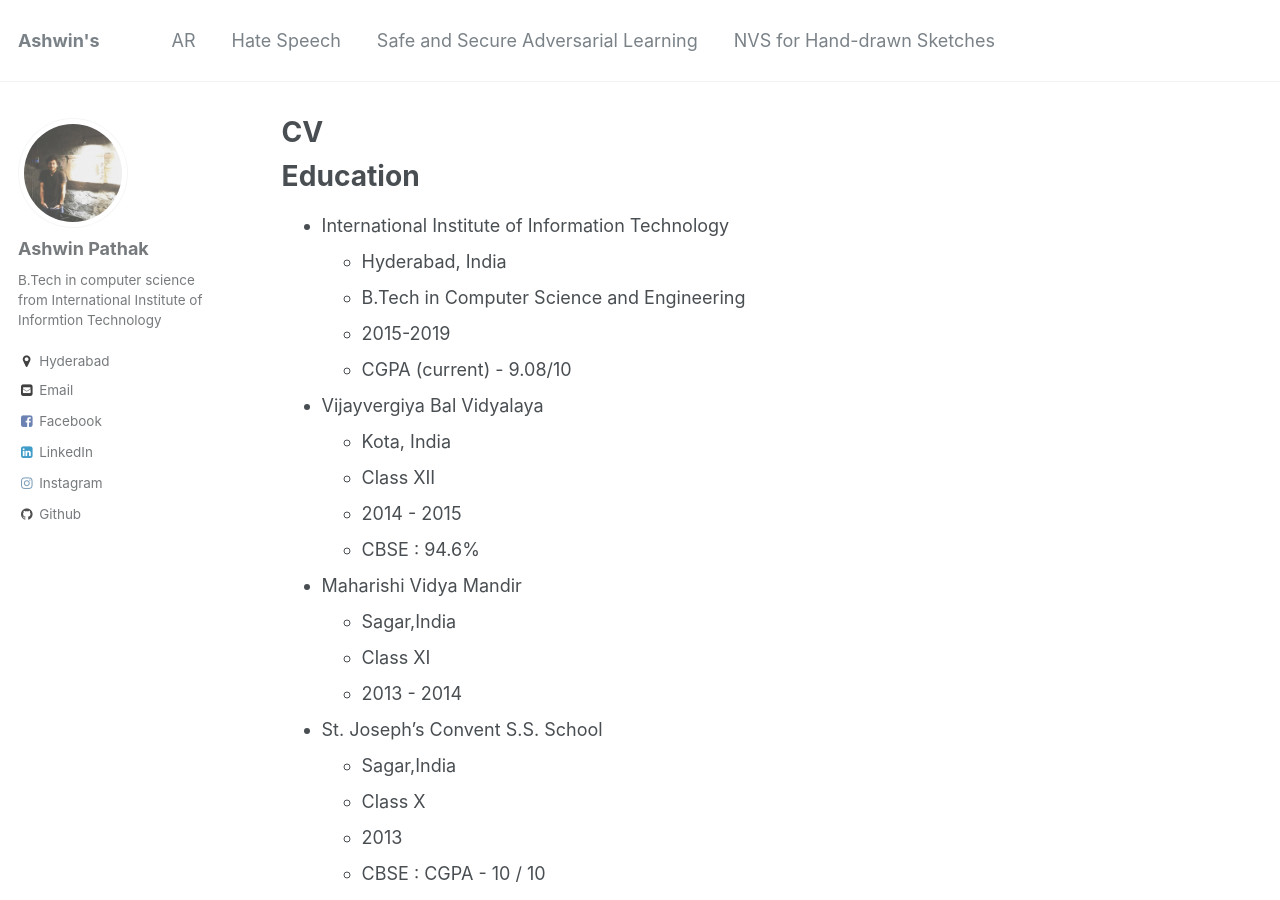
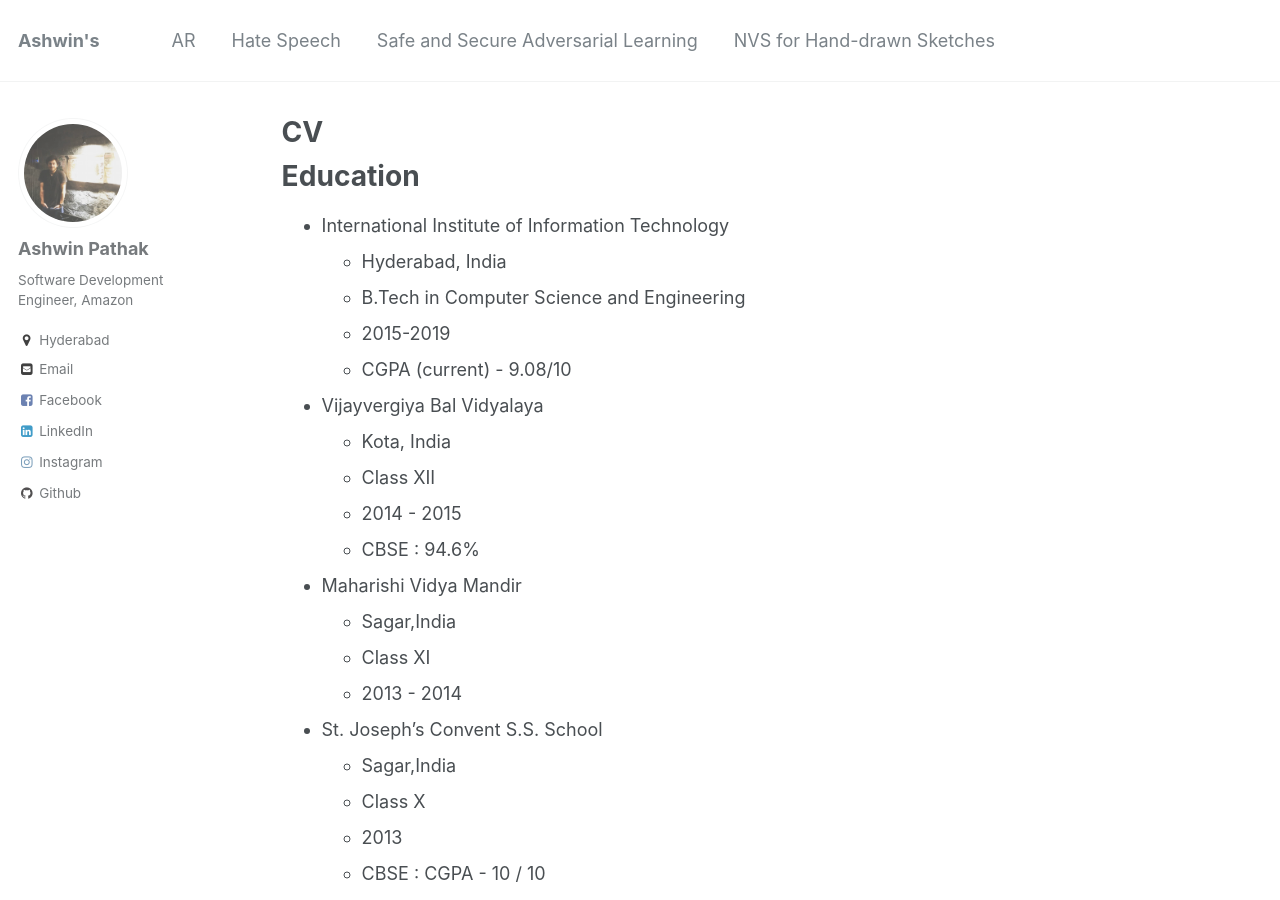
Before and after one commit to ashwinpathak20/ashwinpathak20.github.io, a Jekyll site: the page built from _pages/cv.md, in a window 1280 px wide and 900 px high. Built offline with Jekyll 4.4.1, drawn with Linux system fonts in a browser that asks for light colours.

Commit message:
Update _config.yml

```diff
--- a/_config.yml
+++ b/_config.yml
@@ -10,7 +10,7 @@ locale                   : "en-US"
 title                    : "Ashwin's"
 title_separator          : "-"
 name                     : &name "Ashwin Pathak"
-description              : &description "Student at International Institute of Informtion Technology, Hyderabad"
+description              : &description "Software Development Engineer at Amazon"
 url                      : https://ashwinpathak20.github.io # the base hostname & protocol for your site e.g. "https://mmistakes.github.io"
 baseurl                  : "" # the subpath of your site, e.g. "/blog"
 repository               : "ashwinpathak20/ashwinpathak20.github.io"
@@ -79,7 +79,7 @@ analytics:
 author:
   name             : "Ashwin Pathak"
   avatar           : "ashwin.jpg"
-  bio              : "B.Tech in computer science from International Institute of Informtion Technology"
+  bio              : "Software Development Engineer, Amazon"
   location         : "Hyderabad"
   employer         :
   googlescholar    :
```
